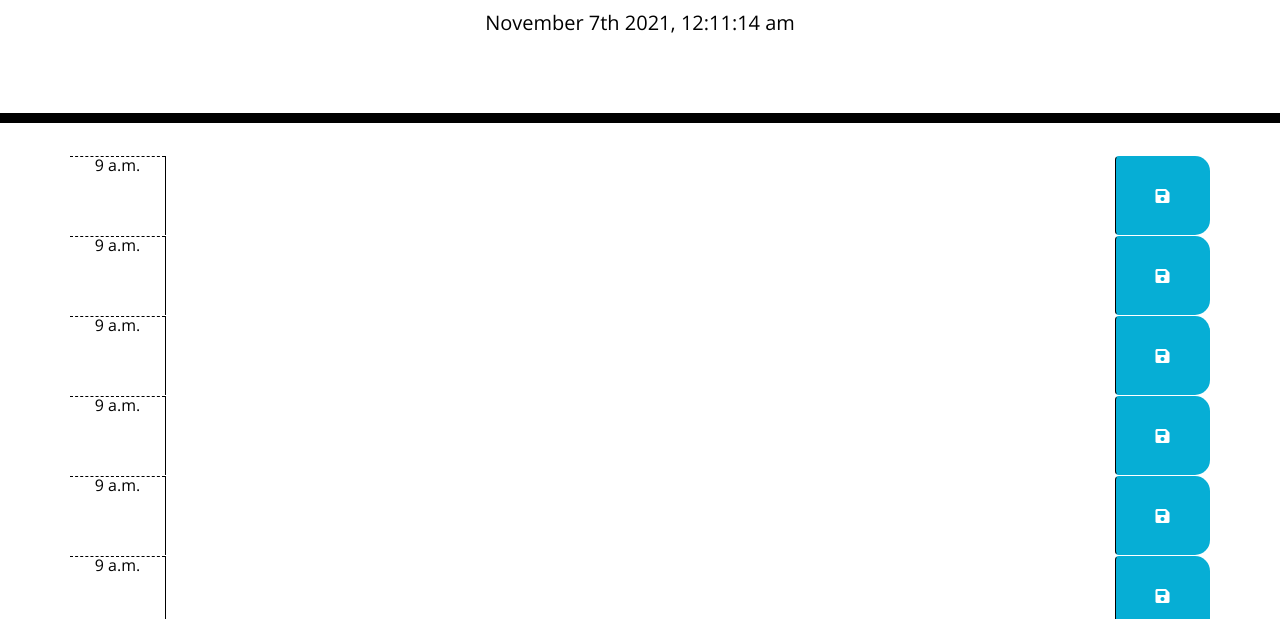
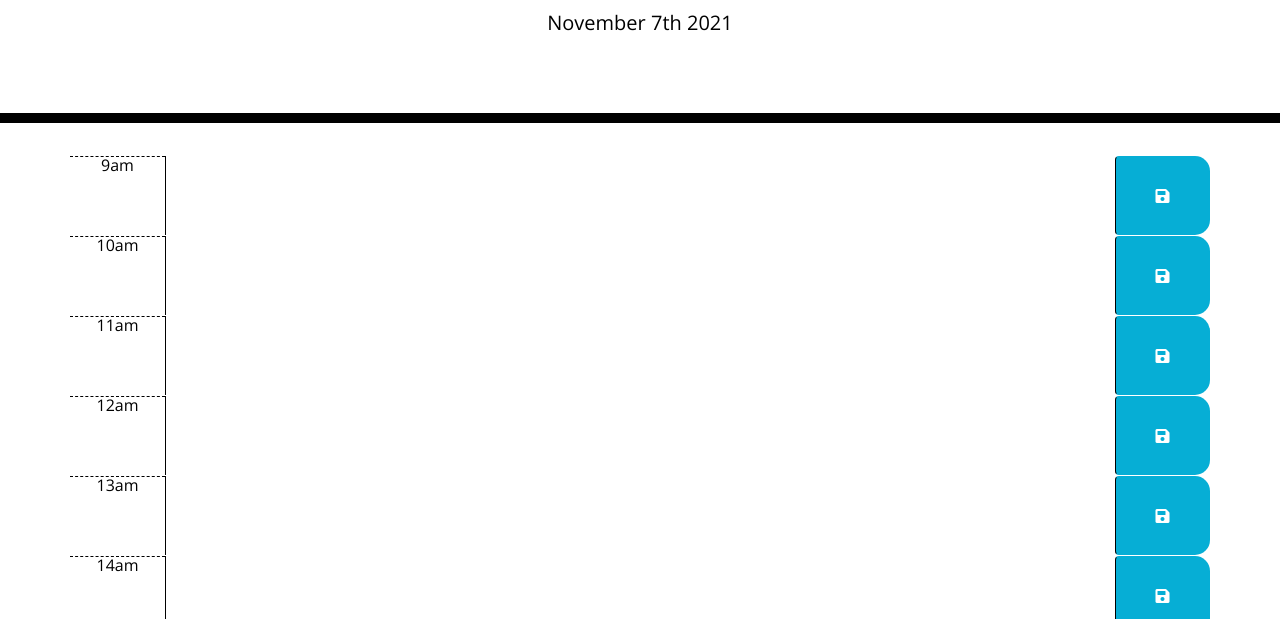
Before and after one commit to Demsley1/event-planner, a plain HTML site: page index.html in a window 1280 px wide. Shown: the part 181-800 px from the top of the page. Drawn offline with nearby package versions, Linux system fonts and the light colour scheme.

Commit message:
moment method used to add times to each timeblock on page

```diff
--- a/assets/JS/javaScript.js
+++ b/assets/JS/javaScript.js
@@ -6,24 +6,24 @@ var containerEl = document.querySelector(".container");
 $(document).ready(function() {
     function timeDiv() {
         var i;
-        for (i = 8; i < 23; i++) {
-        var newTime = $(timeBlock).attr("id", "hour-time-" + i);
-        console.log(newTime);
-        $(containerEl).append(
+        for (i = 10; i < 23; i++) {
+        var time = moment().format(i + "a");
+        console.log(time);
+        $(containerEl).append (
             `<div id="hour-time" class="row time-block">
-                <div id="currentHour" class="col-md-1 hour"><span>9 a.m.</span></div>
+                <div id="currentHour" class="col-md-1 hour">` + time + `</div>
                 <textarea class="col-md-10 description"></textarea>
                 <button class="btn saveBtn col-md-1"><i class="fas fa-save"></i></button>
             </div>`);
         }
+    };
 
-    };
 
     timeDiv();
 });
 
 var getTime = function() {
-    var showDate = "<div>" + moment().format('MMMM Do YYYY, h:mm:ss a'); + "</div>";
+    var showDate = "<div>" + moment().format('MMMM Do YYYY'); + "</div>";
     $( "#currentDay" ).append(showDate);
 }
 
--- a/index.html
+++ b/index.html
@@ -21,8 +21,8 @@
       <div class="container">
         <!-- Timeblocks go here -->
         <!--repeat these blocks to get a full day-->
-        <div id="hour-time" class="row text-align-end time-block">
-          <div id="currentHour" class="col-md-1 hour"><span>9 a.m.</span>
+        <div id="hour-time" class="row time-block">
+          <div id="currentHour" class="col-md-1 hour"><span>9am</span>
           </div>
           <textarea class="col-md-10 description">
           </textarea>
```
